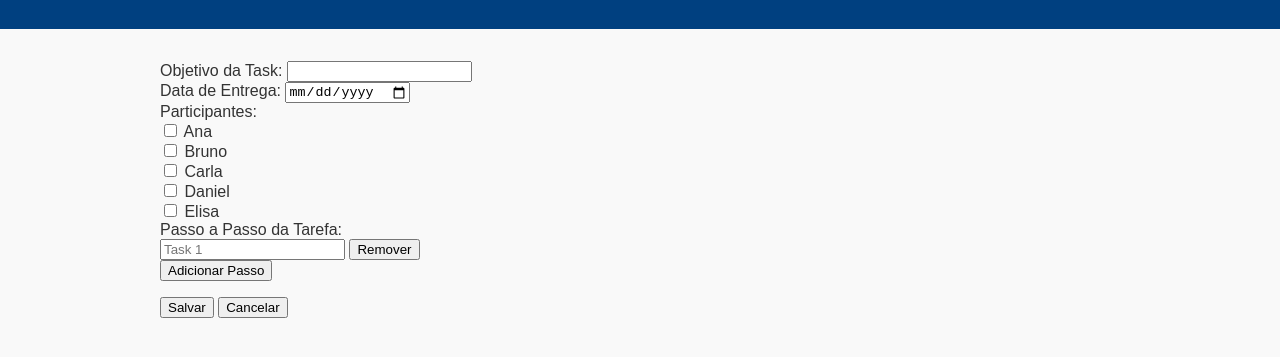
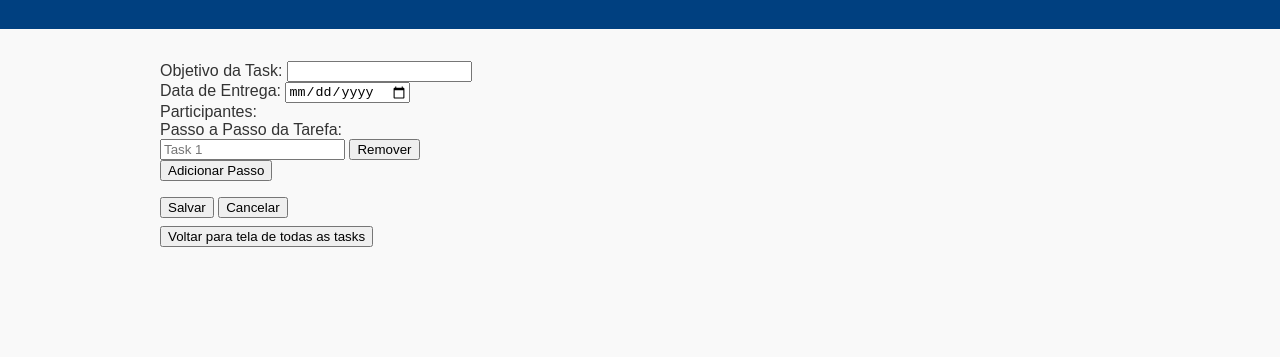
Before and after one commit to Nicollas-str/TaskDone, a plain HTML site: page pages/criartask.html in a window 1280 px wide. Shown: the part 117-474 px from the top of the page. Drawn offline with Linux system fonts and the light colour scheme.

Commit message:
botão voltar e usuarios

```diff
--- a/pages/criartask.html
+++ b/pages/criartask.html
@@ -25,12 +25,7 @@
             <div>
     <label>Participantes:</label>
     <div id="participantes-checkboxes">
-        <label><input type="checkbox" name="participantes[]" value="ana"> Ana</label><br>
-        <label><input type="checkbox" name="participantes[]" value="bruno"> Bruno</label><br>
-        <label><input type="checkbox" name="participantes[]" value="carla"> Carla</label><br>
-        <label><input type="checkbox" name="participantes[]" value="daniel"> Daniel</label><br>
-        <label><input type="checkbox" name="participantes[]" value="elisa"> Elisa</label>
-        <!-- Caixinhas serão preenchidas via JS futuramente -->
+        <!-- Caixinhas serão preenchidas via JS -->
     </div>
 </div>
             <div id="passos-container">
@@ -44,6 +39,8 @@
             <div style="margin-top: 16px;">
                 <button type="submit">Salvar</button>
                 <button type="button" onclick="window.location.href='index.html'">Cancelar</button>
+                <br>
+                <button type="button" onclick="window.location.href='alltasks.html'" style="margin-top:8px;">Voltar para tela de todas as tasks</button>
             </div>
         </form>
     </main>
--- a/script.js
+++ b/script.js
@@ -66,6 +66,19 @@ document.addEventListener('DOMContentLoaded', function() {
     const passosContainer = document.getElementById('passos-container');
     const adicionarPassoBtn = document.getElementById('adicionar-passo');
     const formTask = document.getElementById('form-task');
+
+    // Preencher participantes dinamicamente
+    const participantesContainer = document.getElementById('participantes-checkboxes');
+    if (participantesContainer) {
+        participantesContainer.innerHTML = ''; // Limpa o container
+        const users = JSON.parse(localStorage.getItem('users')) || [];
+        users.forEach(user => {
+            const label = document.createElement('label');
+            label.innerHTML = `<input type="checkbox" name="participantes[]" value="${user.username}"> ${user.username}`;
+            participantesContainer.appendChild(label);
+            participantesContainer.appendChild(document.createElement('br'));
+        });
+    }
 
     function getPassoCount() {
         return passosContainer.querySelectorAll('.passo').length;
```
